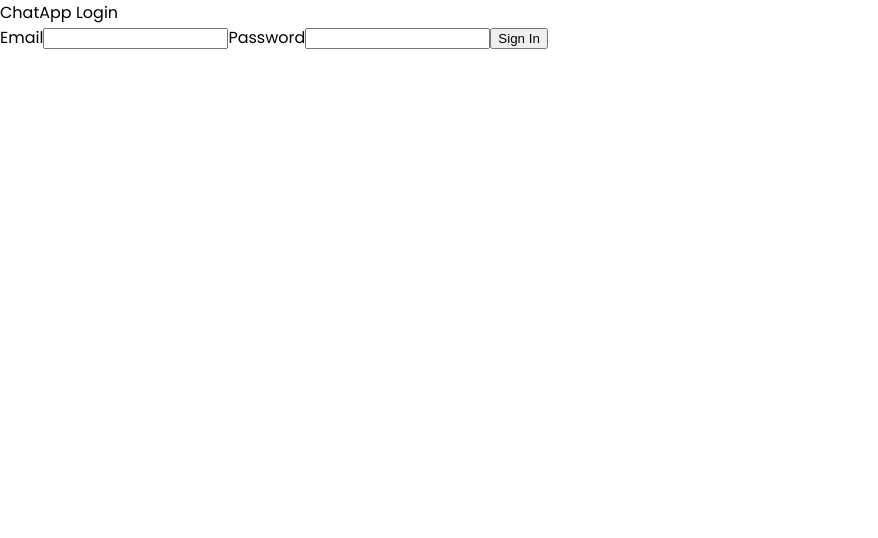
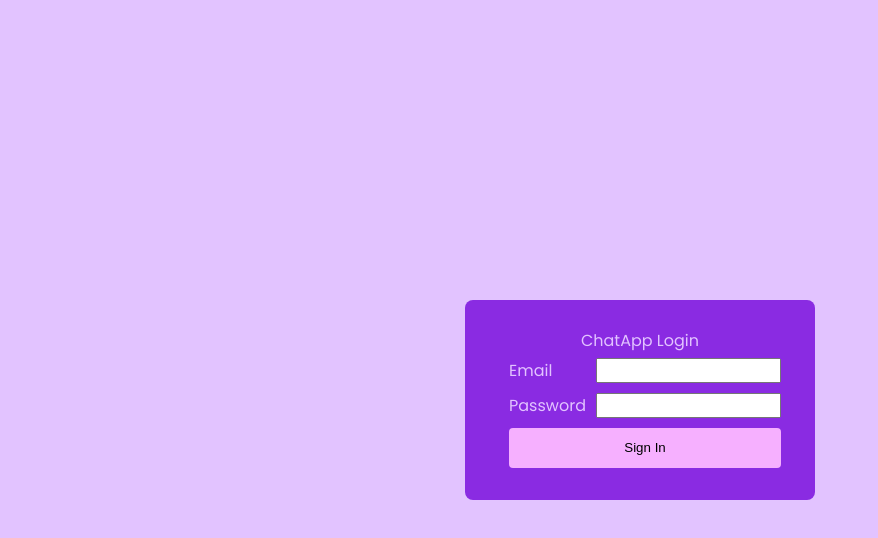
Before and after one commit to pauljohnfigueroa/chat-app, a React (Create React App) app in the folder client/: page /login in a window 1280 px wide. Shown: the top 538 px of the page, without its empty margins (0-878 px from the left). Built offline with nearby package versions, Linux system fonts and the light colour scheme.

Commit message:
Fix the login form error. Add preventDefault() in loginUser onClick handler.

```diff
--- a/client/src/pages/Login.jsx
+++ b/client/src/pages/Login.jsx
@@ -8,7 +8,9 @@
   const passwordRef = useRef()
   const navigate = useNavigate()
 
-  const loginUser = () => {
+  const loginUser = event => {
+    event.preventDefault()
+
     const email = emailRef.current.value
     const password = passwordRef.current.value
 
@@ -33,15 +35,41 @@
   }
 
   return (
-    <div className="card">
-      <div className="cardHeader">ChatApp Login</div>
-      <div className="cardBody">
-        <div className="inputGroup">
-          <label htmlFor="email">Email</label>
-          <input type="email" name="email" id="email" ref={emailRef} />
-          <label htmlFor="password">Password</label>
-          <input type="password" name="password" id="password" ref={passwordRef} />
-          <button onClick={loginUser}>Sign In</button>
+    <div className="form-outer-container">
+      <div className="form-container">
+        <div className="cardHeader">ChatApp Login</div>
+        <div className="cardBody">
+          <div className="inputGroup">
+            <form method="GET">
+              <div className="form-row">
+                <label className="form-item-label" htmlFor="email">
+                  Email
+                </label>
+                <input
+                  className="form-item  form-input"
+                  type="email"
+                  name="email"
+                  id="email"
+                  ref={emailRef}
+                />
+              </div>
+              <div className="form-row">
+                <label className="form-item-label" htmlFor="password">
+                  Password
+                </label>
+                <input
+                  className="form-item  form-input"
+                  type="password"
+                  name="password"
+                  id="password"
+                  ref={passwordRef}
+                />
+              </div>
+              <div className="form-row form-button">
+                <button onClick={loginUser}>Sign In</button>
+              </div>
+            </form>
+          </div>
         </div>
       </div>
     </div>
```
